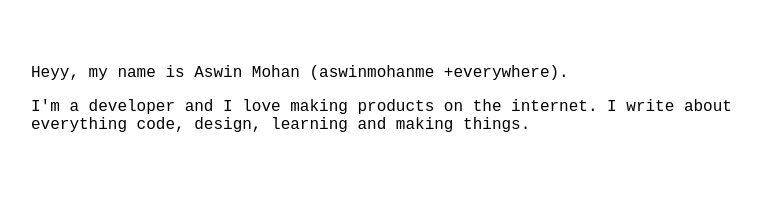
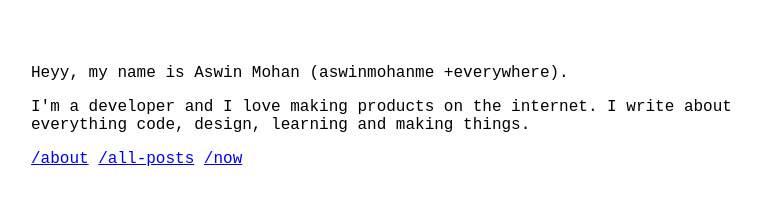
Before and after one commit to aswinmohanme/plain-text-blog, a plain HTML site: page index.html in a window 1280 px wide. Shown: the whole page, without its empty margins (249-1010 px from the left). Drawn offline with Linux system fonts and the light colour scheme.

Commit message:
Added header links

```diff
--- a/index.html
+++ b/index.html
@@ -14,5 +14,11 @@
             I'm a developer and I love making products on the internet.
             I write about everything code, design, learning and making things.
         </p>
+
+        <header>
+            <a href="./about.html">/about</a>
+            <a href="./all-posts.html">/all-posts</a>
+            <a href="./now.html">/now</a>
+        </header>
     </body>
 </html>
```
